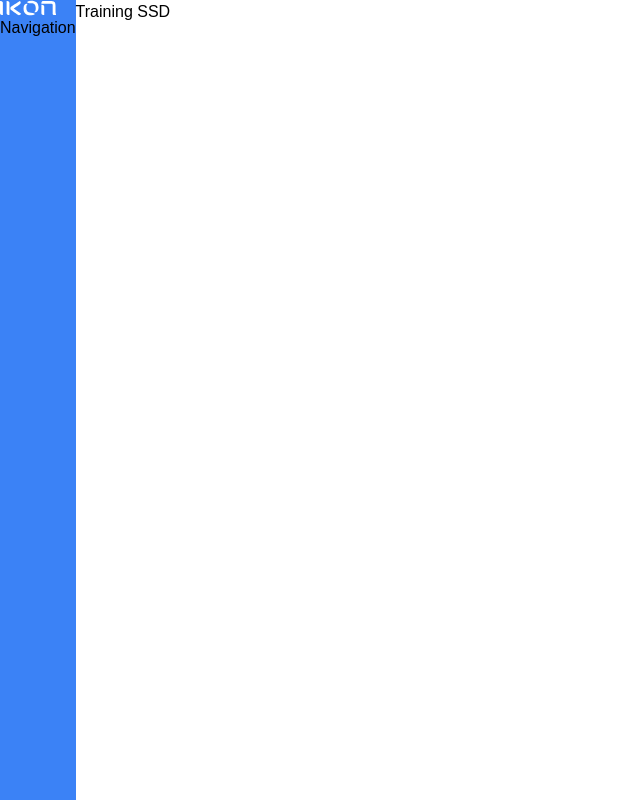
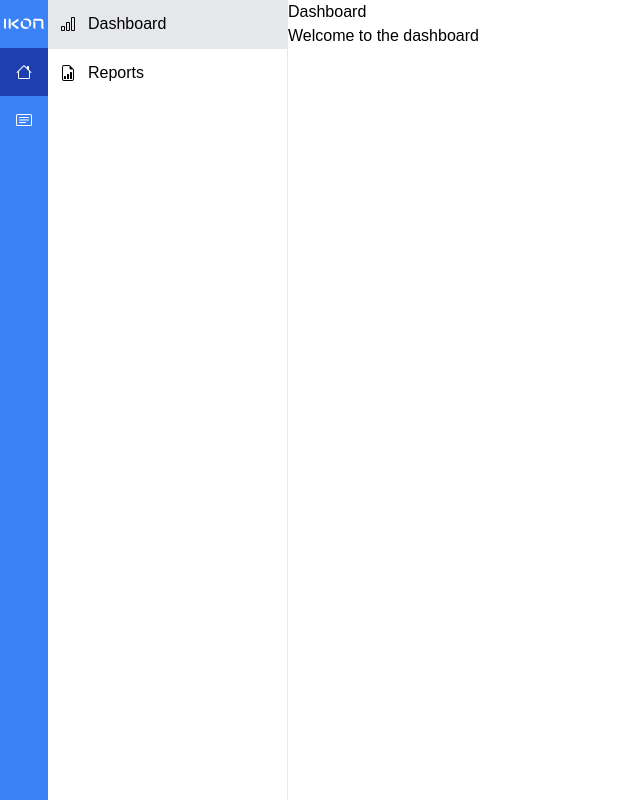
Before and after one commit to kumarjit-das-keross/Training-SSD, a Next.js app: page / in a window 1280 px wide. Shown: the whole page, without its empty margins (0-640 px from the left). Built offline with nearby package versions, Linux system fonts and the light colour scheme.

Commit message:
Main page system added.

```diff
--- a/package.json
+++ b/package.json
@@ -10,7 +10,9 @@
   },
   "dependencies": {
     "echarts": "^5.6.0",
+    "framer-motion": "^11.18.0",
     "next": "15.1.4",
+    "popper.js": "^1.16.1",
     "react": "^19.0.0",
     "react-dom": "^19.0.0"
   },
--- /dev/null
+++ b/src/app/components/SVGIcons.js
@@ -0,0 +1,58 @@
+export const IKONIcon = (
+  <svg id="ikonTopLogo" data-name="???? 1" xmlns="http://www.w3.org/2000/svg" viewBox="0 0 60 17"
+       style={{
+         maxHeight: '1rem',
+         fill:      'white'
+       }}>
+    <path className="cls-1"
+          d="M3,16a4.19,4.19,0,0,1-1.8-.2A2,2,0,0,1,.1,14.7,6.7,6.7,0,0,1,0,13V1a4.19,4.19,0,0,1,1.8.2A2,2,0,0,1,2.9,2.3,6.7,6.7,0,0,1,3,4Z"></path>
+    <path className="cls-2"
+          d="M54,4H44a4.19,4.19,0,0,1,.2-1.8,2,2,0,0,1,1.1-1.1A6.7,6.7,0,0,1,47,1h6c5,0,6,1,6,5v6c0,3,1,4,1,4H58a1.75,1.75,0,0,1-2-2V6A1.75,1.75,0,0,0,54,4Z"></path>
+    <path className="cls-1"
+          d="M47,16a4.19,4.19,0,0,1-1.8-.2,2,2,0,0,1-1.1-1.1A6.7,6.7,0,0,1,44,13V5a4.19,4.19,0,0,1,1.8.2,2,2,0,0,1,1.1,1.1A6.7,6.7,0,0,1,47,8Z"></path>
+    <path className="cls-1"
+          d="M10,16a4.19,4.19,0,0,1-1.8-.2,2,2,0,0,1-1.1-1.1A6.7,6.7,0,0,1,7,13V1a4.19,4.19,0,0,1,1.8.2A2,2,0,0,1,9.9,2.3,6.7,6.7,0,0,1,10,4Z"></path>
+    <path className="cls-2"
+          d="M12,7c1.7-1.2,9-6,9-6l.6.7A2.2,2.2,0,0,1,22,3c0,1.2-1.4,2-3,3s-4.5,3-4.5,3l8,5.5a3.05,3.05,0,0,1-2.4,1.68A3.89,3.89,0,0,1,18,15.23c-1.23-.93-4.82-3.54-5.74-4.23S11,9.9,11,9A2.12,2.12,0,0,1,12,7Z"></path>
+    <path className="cls-1"
+          d="M25,9c0-3.5,1.81-5,3.33-5a3.44,3.44,0,0,1,1.4.3S28,4.5,28,8s1.33,5.5,4.83,5.5,4.5,1.5,4.5,1.5a7.45,7.45,0,0,1-4.49,1.3C28,16.3,25,14.23,25,9Z"></path>
+    <path className="cls-1"
+          d="M41,8.06c0,3.5-1.81,5-3.33,5a3.44,3.44,0,0,1-1.4-.3S38,12.56,38,9.06s-1.34-5.5-4.84-5.5-4.5-1.5-4.5-1.5a7.5,7.5,0,0,1,4.5-1.3C38,.76,41,2.83,41,8.06Z"></path>
+  </svg>
+);
+
+export const HomeIcon = (
+  <svg xmlns="http://www.w3.org/2000/svg" width="16" height="16" fill="currentColor" className="bi bi-house"
+       viewBox="0 0 16 16">
+    <path
+      d="M8.707 1.5a1 1 0 0 0-1.414 0L.646 8.146a.5.5 0 0 0 .708.708L2 8.207V13.5A1.5 1.5 0 0 0 3.5 15h9a1.5 1.5 0 0 0 1.5-1.5V8.207l.646.647a.5.5 0 0 0 .708-.708L13 5.793V2.5a.5.5 0 0 0-.5-.5h-1a.5.5 0 0 0-.5.5v1.293zM13 7.207V13.5a.5.5 0 0 1-.5.5h-9a.5.5 0 0 1-.5-.5V7.207l5-5z"/>
+  </svg>
+);
+
+export const DashboardIcon = (
+  <svg xmlns="http://www.w3.org/2000/svg" width="16" height="16" fill="currentColor" className="bi bi-bar-chart"
+       viewBox="0 0 16 16">
+    <path
+      d="M4 11H2v3h2zm5-4H7v7h2zm5-5v12h-2V2zm-2-1a1 1 0 0 0-1 1v12a1 1 0 0 0 1 1h2a1 1 0 0 0 1-1V2a1 1 0 0 0-1-1zM6 7a1 1 0 0 1 1-1h2a1 1 0 0 1 1 1v7a1 1 0 0 1-1 1H7a1 1 0 0 1-1-1zm-5 4a1 1 0 0 1 1-1h2a1 1 0 0 1 1 1v3a1 1 0 0 1-1 1H2a1 1 0 0 1-1-1z"/>
+  </svg>
+);
+
+export const ReportsIcon = (
+  <svg xmlns="http://www.w3.org/2000/svg" width="16" height="16" fill="currentColor"
+       className="bi bi-file-earmark-bar-graph" viewBox="0 0 16 16">
+    <path
+      d="M10 13.5a.5.5 0 0 0 .5.5h1a.5.5 0 0 0 .5-.5v-6a.5.5 0 0 0-.5-.5h-1a.5.5 0 0 0-.5.5zm-2.5.5a.5.5 0 0 1-.5-.5v-4a.5.5 0 0 1 .5-.5h1a.5.5 0 0 1 .5.5v4a.5.5 0 0 1-.5.5zm-3 0a.5.5 0 0 1-.5-.5v-2a.5.5 0 0 1 .5-.5h1a.5.5 0 0 1 .5.5v2a.5.5 0 0 1-.5.5z"/>
+    <path
+      d="M14 14V4.5L9.5 0H4a2 2 0 0 0-2 2v12a2 2 0 0 0 2 2h8a2 2 0 0 0 2-2M9.5 3A1.5 1.5 0 0 0 11 4.5h2V14a1 1 0 0 1-1 1H4a1 1 0 0 1-1-1V2a1 1 0 0 1 1-1h5.5z"/>
+  </svg>
+);
+
+export const CardTextIcon = (
+  <svg xmlns="http://www.w3.org/2000/svg" width="16" height="16" fill="currentColor" className="bi bi-card-text"
+       viewBox="0 0 16 16">
+    <path
+      d="M14.5 3a.5.5 0 0 1 .5.5v9a.5.5 0 0 1-.5.5h-13a.5.5 0 0 1-.5-.5v-9a.5.5 0 0 1 .5-.5zm-13-1A1.5 1.5 0 0 0 0 3.5v9A1.5 1.5 0 0 0 1.5 14h13a1.5 1.5 0 0 0 1.5-1.5v-9A1.5 1.5 0 0 0 14.5 2z"/>
+    <path
+      d="M3 5.5a.5.5 0 0 1 .5-.5h9a.5.5 0 0 1 0 1h-9a.5.5 0 0 1-.5-.5M3 8a.5.5 0 0 1 .5-.5h9a.5.5 0 0 1 0 1h-9A.5.5 0 0 1 3 8m0 2.5a.5.5 0 0 1 .5-.5h6a.5.5 0 0 1 0 1h-6a.5.5 0 0 1-.5-.5"/>
+  </svg>
+);
--- a/src/app/components/StripNavigation.js
+++ b/src/app/components/StripNavigation.js
@@ -1,35 +1,65 @@
+'use client';
+
+import {IKONIcon} from '@/app/components/SVGIcons';
+import {useState} from 'react';
 
 
-export default function StripNavigation({ children }) {
-  const ikonSVG = (
-    <svg id="ikonTopLogo" data-name="???? 1" xmlns="http://www.w3.org/2000/svg" viewBox="0 0 60 17"
-         style={{
-           maxHeight: '1rem',
-           fill: 'white'
-         }}>
-      <path className="cls-1"
-            d="M3,16a4.19,4.19,0,0,1-1.8-.2A2,2,0,0,1,.1,14.7,6.7,6.7,0,0,1,0,13V1a4.19,4.19,0,0,1,1.8.2A2,2,0,0,1,2.9,2.3,6.7,6.7,0,0,1,3,4Z"></path>
-      <path className="cls-2"
-            d="M54,4H44a4.19,4.19,0,0,1,.2-1.8,2,2,0,0,1,1.1-1.1A6.7,6.7,0,0,1,47,1h6c5,0,6,1,6,5v6c0,3,1,4,1,4H58a1.75,1.75,0,0,1-2-2V6A1.75,1.75,0,0,0,54,4Z"></path>
-      <path className="cls-1"
-            d="M47,16a4.19,4.19,0,0,1-1.8-.2,2,2,0,0,1-1.1-1.1A6.7,6.7,0,0,1,44,13V5a4.19,4.19,0,0,1,1.8.2,2,2,0,0,1,1.1,1.1A6.7,6.7,0,0,1,47,8Z"></path>
-      <path className="cls-1"
-            d="M10,16a4.19,4.19,0,0,1-1.8-.2,2,2,0,0,1-1.1-1.1A6.7,6.7,0,0,1,7,13V1a4.19,4.19,0,0,1,1.8.2A2,2,0,0,1,9.9,2.3,6.7,6.7,0,0,1,10,4Z"></path>
-      <path className="cls-2"
-            d="M12,7c1.7-1.2,9-6,9-6l.6.7A2.2,2.2,0,0,1,22,3c0,1.2-1.4,2-3,3s-4.5,3-4.5,3l8,5.5a3.05,3.05,0,0,1-2.4,1.68A3.89,3.89,0,0,1,18,15.23c-1.23-.93-4.82-3.54-5.74-4.23S11,9.9,11,9A2.12,2.12,0,0,1,12,7Z"></path>
-      <path className="cls-1"
-            d="M25,9c0-3.5,1.81-5,3.33-5a3.44,3.44,0,0,1,1.4.3S28,4.5,28,8s1.33,5.5,4.83,5.5,4.5,1.5,4.5,1.5a7.45,7.45,0,0,1-4.49,1.3C28,16.3,25,14.23,25,9Z"></path>
-      <path className="cls-1"
-            d="M41,8.06c0,3.5-1.81,5-3.33,5a3.44,3.44,0,0,1-1.4-.3S38,12.56,38,9.06s-1.34-5.5-4.84-5.5-4.5-1.5-4.5-1.5a7.5,7.5,0,0,1,4.5-1.3C38,.76,41,2.83,41,8.06Z"></path>
-    </svg>
-  );
+export default function StripNavigation({menuItems, onMenuItemClick, onChildMenuItemClick}) {
+  const [selectedMenuItem, setSelectedMenuItem] = useState(menuItems[0]);
+  const [selectedChildMenuItem, setSelectedChildMenuItem] = useState(menuItems[0].children[0]);
+  const childMenuItems = selectedMenuItem.children || [];
+
+  onMenuItemClick = typeof onMenuItemClick === 'function' ? onMenuItemClick : () => {};
+  onChildMenuItemClick = typeof onChildMenuItemClick === 'function' ? onChildMenuItemClick : () => {};
 
   return (
-    <nav className='bg-blue-500'>
-      <ul>
-        <li>{ikonSVG}</li>
-        <li>{children}</li>
-      </ul>
-    </nav>
+    <div className='grow flex min-w-72 max-w-72'>
+      <nav className="bg-blue-500 min-w-12 max-w-12" title='IKON'>
+        <ul>
+          <li className="flex items-center justify-center px-1 py-2 h-12">{IKONIcon}</li>
+          {menuItems.map((item, index) => (
+            <li key={index} className={
+              `flex items-center justify-center w-full h-12 ${selectedMenuItem.title === item.title ? 'bg-blue-800' : 'hover:bg-blue-700'}`
+            }>
+              <a
+                href="#"
+                className="px-1 py-2 inline-block w-8 h-8 text-white"
+                onClick={() => {
+                  setSelectedMenuItem(item);
+                  setSelectedChildMenuItem(item.children[0]);
+                  onMenuItemClick(item);
+                }}
+              >
+                <span className="flex items-center justify-center w-full h-full">{item.icon.element}</span>
+                <span className="sr-only">{item.title}</span>
+              </a>
+            </li>
+          ))}
+        </ul>
+      </nav>
+      {childMenuItems.length > 0 && (
+        <div className='min-w-60 max-w-60 border-e'>
+          <ul className='divide-y'>
+            {childMenuItems.map((item, index) => (
+              <li key={index} className={
+                `flex items-center justify-start h-12 ${selectedChildMenuItem.title === item.title ? 'bg-gray-200' : 'hover:bg-gray-100'}`
+              } title={item.title}>
+                <a
+                  href="#"
+                  className="flex items-center gap-1 px-1 py-2 w-full"
+                  onClick={() => {
+                    setSelectedChildMenuItem(item);
+                    onChildMenuItemClick(item);
+                  }}
+                >
+                  <span className="w-8 h-8 flex items-center justify-center">{item.icon.element}</span>
+                  <span className="inline-block">{item.title}</span>
+                </a>
+              </li>
+            ))}
+          </ul>
+        </div>
+      )}
+    </div>
   );
 }
--- a/src/app/layout.js
+++ b/src/app/layout.js
@@ -1,8 +1,7 @@
 import "./globals.css";
-import StripNavigation from '@/app/components/StripNavigation';
 
 export const metadata = {
-  title: 'MTN Dummy',
+  title: 'Training SSD',
   description: 'Copy of MTN project from ikoncloud-dev',
 };
 
@@ -10,14 +9,7 @@ export default function RootLayout({ children }) {
   return (
     <html lang="en">
       <body className='h-dvh'>
-      <div className='h-full flex'>
-        <StripNavigation>
-          Navigation
-        </StripNavigation>
-        <main className='grow'>
-          {children}
-        </main>
-      </div>
+      {children}
       </body>
     </html>
   );
--- a/src/app/page.js
+++ b/src/app/page.js
@@ -1,7 +1,101 @@
-import Image from "next/image";
+'use client';
+
+import './globals.css';
+
+import StripNavigation from '@/app/components/StripNavigation';
+import {CardTextIcon, DashboardIcon, HomeIcon, ReportsIcon} from '@/app/components/SVGIcons';
+import DashboardPage from '@/app/pages/DashboardPage';
+import ReportsPage from '@/app/pages/ReportsPage';
+import DoesNotExistPage from '@/app/pages/DoesNotExistPage';
+import {useState} from 'react';
+
+function getPage(pageName) {
+  if (pageName === 'Home - Dashboard') {
+    return DashboardPage;
+  } else if (pageName === 'Home - Reports') {
+    return ReportsPage;
+  }
+
+  return DoesNotExistPage;
+}
 
 export default function Home() {
+  const mainMenuItems = [
+    {
+      title:    'Home',
+      icon:     {
+        type:    'svg',
+        element: HomeIcon
+      },
+      children: [
+        {
+          isMain: true,
+          title:  'Dashboard',
+          icon:   {
+            type:    'svg',
+            element: DashboardIcon
+          }
+        },
+        {
+          title: 'Reports',
+          icon:  {
+            type:    'svg',
+            element: ReportsIcon
+          }
+        }
+      ],
+      selected: true
+    },
+    {
+      title:    'Extra',
+      icon:     {
+        type:    'svg',
+        element: CardTextIcon
+      },
+      children: [
+        {
+          isMain: true,
+          title:  'Child 1',
+          icon:   {
+            type:    'svg',
+            element: DashboardIcon
+          }
+        },
+        {
+          title: 'Child 2',
+          icon:  {
+            type:    'svg',
+            element: ReportsIcon
+          }
+        }
+      ]
+    }
+  ];
+
+  const [menu, setMenu] = useState(mainMenuItems[0].title);
+  const [page, setPage] = useState(DashboardPage);
+
+  const onMenuItemClick = (item) => {
+    setMenu(item.title);
+    const pageName = `${item.title} - ${item.children[0].title}`;
+    setPage(getPage(pageName));
+  };
+
+  const onChildMenuItemClick = (item) => {
+    const pageName = `${menu} - ${item.title}`;
+    setPage(getPage(pageName));
+  };
+
   return (
-    <h1>Training SSD</h1>
+    <div className="h-full flex">
+      <StripNavigation
+        menuItems={mainMenuItems}
+        onChildMenuItemClick={onChildMenuItemClick}
+        onMenuItemClick={onMenuItemClick}
+      />
+      <main className="grow">
+        {page}
+      </main>
+    </div>
   );
 }
--- /dev/null
+++ b/src/app/pages/DashboardPage.js
@@ -0,0 +1,115 @@
+import ECharts from '@/app/components/ECharts';
+
+export default function DashboardPage() {
+  const colors = ['#5470C6', '#91CC75', '#EE6666'];
+  const option = {
+    color:   colors,
+    tooltip: {
+      trigger:     'axis',
+      axisPointer: {
+        type: 'cross'
+      }
+    },
+    grid:    {
+      right: '20%'
+    },
+    toolbox: {
+      feature: {
+        dataView:    {show: true, readOnly: false},
+        restore:     {show: true},
+        saveAsImage: {show: true}
+      }
+    },
+    legend:  {
+      data: ['Evaporation', 'Precipitation', 'Temperature']
+    },
+    xAxis:   [
+      {
+        type:     'category',
+        axisTick: {
+          alignWithLabel: true
+        },
+        // prettier-ignore
+        data: ['Jan', 'Feb', 'Mar', 'Apr', 'May', 'Jun', 'Jul', 'Aug', 'Sep', 'Oct', 'Nov', 'Dec']
+      }
+    ],
+    yAxis:   [
+      {
+        type:       'value',
+        name:       'Evaporation',
+        position:   'right',
+        alignTicks: true,
+        axisLine:   {
+          show:      true,
+          lineStyle: {
+            color: colors[0]
+          }
+        },
+        axisLabel:  {
+          formatter: '{value} ml'
+        }
+      },
+      {
+        type:       'value',
+        name:       'Precipitation',
+        position:   'right',
+        alignTicks: true,
+        offset:     80,
+        axisLine:   {
+          show:      true,
+          lineStyle: {
+            color: colors[1]
+          }
+        },
+        axisLabel:  {
+          formatter: '{value} ml'
+        }
+      },
+      {
+        type:       'value',
+        name:       '温度',
+        position:   'left',
+        alignTicks: true,
+        axisLine:   {
+          show:      true,
+          lineStyle: {
+            color: colors[2]
+          }
+        },
+        axisLabel:  {
+          formatter: '{value} °C'
+        }
+      }
+    ],
+    series:  [
+      {
+        name: 'Evaporation',
+        type: 'bar',
+        data: [
+          2.0, 4.9, 7.0, 23.2, 25.6, 76.7, 135.6, 162.2, 32.6, 20.0, 6.4, 3.3
+        ]
+      },
+      {
+        name:       'Precipitation',
+        type:       'bar',
+        yAxisIndex: 1,
+        data:       [
+          2.6, 5.9, 9.0, 26.4, 28.7, 70.7, 175.6, 182.2, 48.7, 18.8, 6.0, 2.3
+        ]
+      },
+      {
+        name:       'Temperature',
+        type:       'line',
+        yAxisIndex: 2,
+        data:       [2.0, 2.2, 3.3, 4.5, 6.3, 10.2, 20.3, 23.4, 23.0, 16.5, 12.0, 6.2]
+      }
+    ]
+  };
+
+  return (
+    <div>
+      <h1>Dashboard</h1>
+      <p>Welcome to the dashboard</p>
+    </div>
+  );
+}
--- /dev/null
+++ b/src/app/pages/DoesNotExistPage.js
@@ -0,0 +1,7 @@
+export default function DoesNotExistPage() {
+  return (
+    <div>
+      <h1>Page Does not exist</h1>
+    </div>
+  );
+}
--- /dev/null
+++ b/src/app/pages/ReportsPage.js
@@ -0,0 +1,8 @@
+export default function ReportsPage() {
+  return (
+    <div>
+      <h1>Reports</h1>
+      <p>Welcome to the reports</p>
+    </div>
+  );
+}
```
Also changed, not shown: 2 other files (tests, documents, lock files or other folders).
